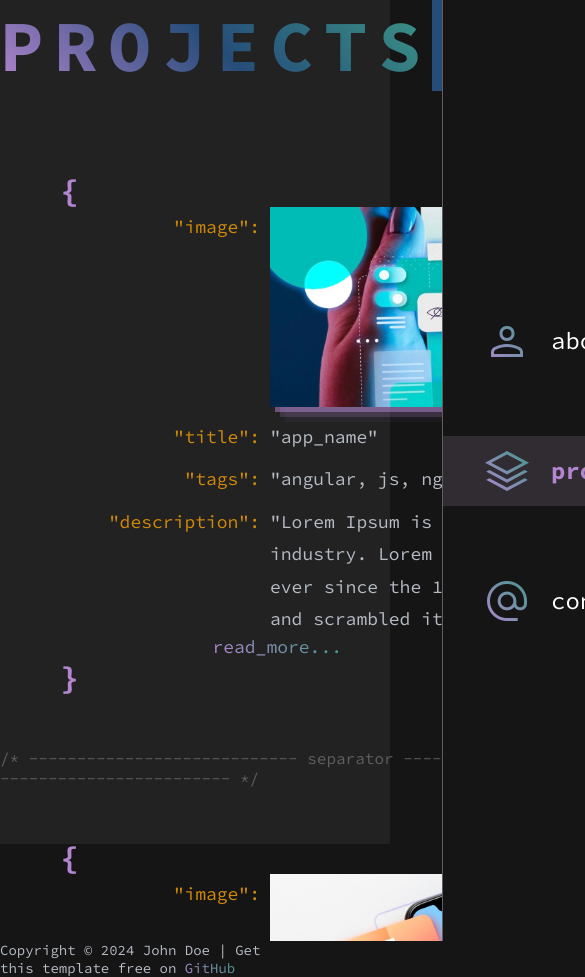
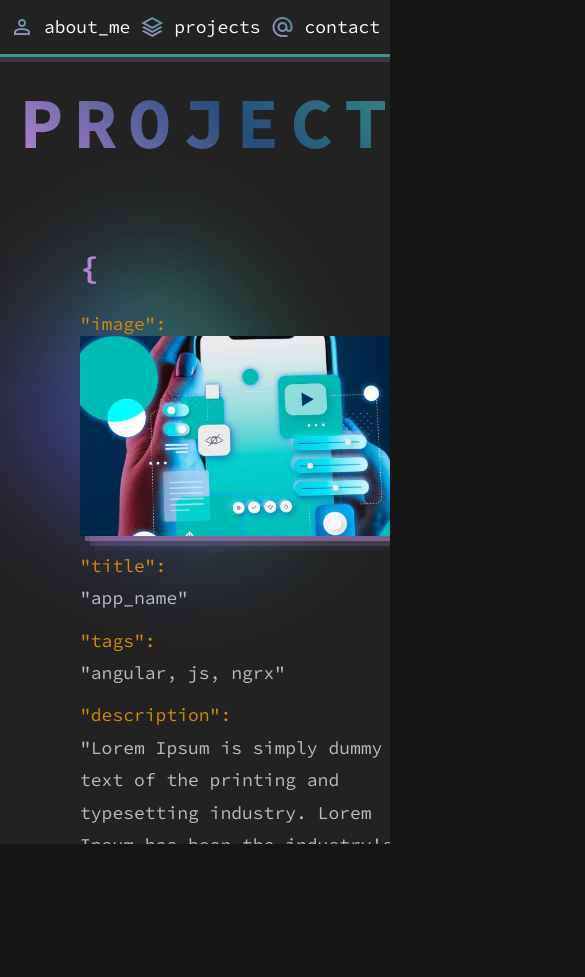
Before and after one commit to luisvent/code_theme_html_template, a website: page public/projects.html in a window 390 px wide. Shown: the top 977 px of the page, 585 px wide, since content can reach past the window. After the commit the page ends 844 px from the top, so only its background shows below. Drawn offline with nearby package versions, Linux system fonts and the light colour scheme.

Commit message:
added support for responsive

```diff
--- a/public/assets/_bg_animation.scss
+++ b/public/assets/_bg_animation.scss
@@ -14,6 +14,8 @@ Wil van der Tuin
 }
 
 .gradient {
+  position: absolute;
+  left: 0;
   --size: 250px;
   --speed: 15s;
   --easing: cubic-bezier(0.8, 0.2, 0.2, 0.8);
--- /dev/null
+++ b/public/assets/_responsive.scss
@@ -0,0 +1,83 @@
+@media (max-width: 1200px) {
+
+  .content {
+    margin-left: 20px !important;
+  }
+
+  .json-container {
+
+    .open-bracket {
+      margin-bottom: 20px;
+    }
+
+    .close-bracket {
+      margin-top: 20px;
+    }
+
+    .pair-container {
+      flex-direction: column;
+
+      .keys-container {
+        flex: auto !important;
+        text-align: left !important;
+      }
+
+      .values-container {
+        flex: auto !important;
+
+        .project-img {
+          img {
+            width: 400px !important;
+          }
+        }
+      }
+    }
+  }
+
+  .footer{
+    justify-content: center;
+
+    span{
+      margin: 10px 0 !important;
+    }
+  }
+}
+
+@media (max-width: 1600px) {
+  .right-sidebar {
+    display: none;
+  }
+
+  .top-bar{
+    display: flex !important;
+  }
+
+}
+
+@media (max-width: 900px) {
+
+  .gradient {
+    opacity: 0.5;
+  }
+
+  .json-container {
+
+    .pair-container {
+      .values-container {
+
+        .project-img {
+          img {
+            width: 400px !important;
+          }
+        }
+      }
+    }
+  }
+
+  .list-separator {
+
+    &:before {
+      content: '/* ----------------- separator ----------------- */' !important;
+    }
+  }
+}
--- /dev/null
+++ b/public/assets/_top_bar.scss
@@ -0,0 +1,25 @@
+@import 'variables';
+
+.top-bar{
+  position: sticky;
+  top: 0;
+  padding: 15px 0;
+  display: none;
+  justify-content: space-evenly;
+  background-color: #222;
+  z-index: 1;
+  border-bottom: 3px solid $green;
+  box-shadow: rgba(180, 133, 208, 0.2) 0px 5px;
+
+
+  .tab {
+    display: flex;
+    column-gap: 10px;
+    font-size: 18px;
+
+    a {
+      color: white;
+      text-decoration: none;
+    }
+  }
+}
--- a/public/assets/main.scss
+++ b/public/assets/main.scss
@@ -9,6 +9,8 @@
 @import "text_gradient";
 @import "right_sidebar";
 @import "button";
+@import "top_bar";
+@import "responsive";
 
 
 .list {
@@ -29,20 +31,21 @@
 }
 
 .container {
+  overflow: auto;
   width: 100%;
   height: 100%;
   display: flex;
   flex-direction: column;
   justify-content: space-between;
 
-  .top-bar {
-  }
-
   .center-content {
+    margin-top: 5%;
     display: flex;
 
     .content {
       flex: 3;
+      margin-left: 10%;
+    ;
     }
   }
 
--- a/public/projects.html
+++ b/public/projects.html
@@ -17,7 +17,20 @@
 <div class="gradient"></div>
 
 <div class="container">
-    <div class="top-bar"></div>
+    <div class="top-bar">
+        <div class="tab">
+            <div class="tab-icon text-gradient two-tone material-symbols-outlined">person</div>
+            <div class="tab-title"><a href="/home">about_me</a></div>
+        </div>
+        <div class="tab">
+            <div class="tab-icon text-gradient two-tone material-symbols-outlined">stacks</div>
+            <div class="tab-title"><a href="/projects">projects</a></div>
+        </div>
+        <div class="tab">
+            <div class="tab-icon text-gradient two-tone material-symbols-outlined">alternate_email</div>
+            <div class="tab-title"><a href="/contact">contact</a></div>
+        </div>
+    </div>
 
     <div class="center-content">
         <div class="content">
```
Also changed, not shown: public/article.html (+14 -1 lines), public/contact.html (+14 -1 lines), public/home.html (+14 -1 lines), public/assets/styles.css, 1 other file.
